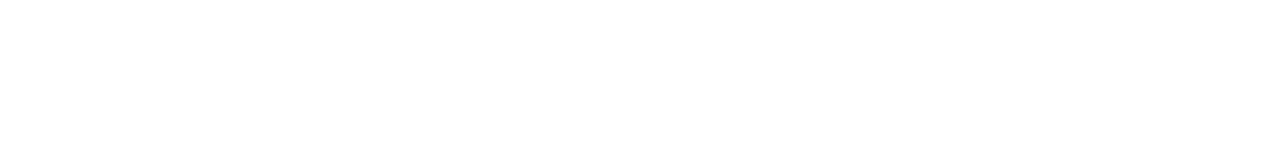
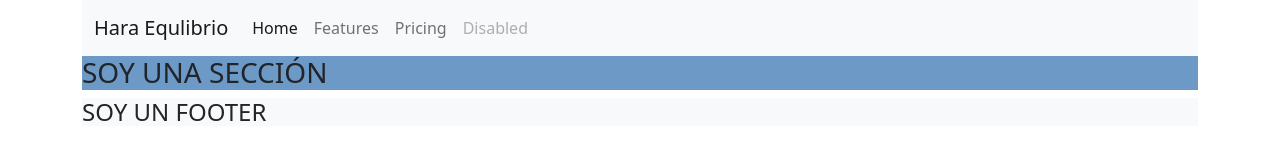
Before and after one commit to marcobertonati/hara.equilibrio, a website: page index.html in a window 1280 px wide. Drawn offline with nearby package versions, Linux system fonts and the light colour scheme.

Commit message:
=Esqueleto página web

```diff
--- a/index.html
+++ b/index.html
@@ -5,8 +5,63 @@
     <meta http-equiv="X-UA-Compatible" content="IE=edge">
     <meta name="viewport" content="width=device-width, initial-scale=1.0">
     <title>Document</title>
+
+    <!--Repositorio Git: https://github.com/marcobertonati/hara.equilibrio-->
+
+    <!--Link CDN Bootstrap-->
+    <link href="https://cdn.jsdelivr.net/npm/bootstrap@5.1.0/dist/css/bootstrap.min.css" rel="stylesheet" integrity="sha384-KyZXEAg3QhqLMpG8r+8fhAXLRk2vvoC2f3B09zVXn8CA5QIVfZOJ3BCsw2P0p/We" crossorigin="anonymous">
+
+    <!--Link CSS propio-->
+    <link rel="stylesheet" href="./src/css/style.css">
 </head>
 <body>
 
+    <div class="container">
+
+        <header>
+        <nav class="navbar navbar-expand-lg navbar-light bg-light">
+            <div class="container-fluid">
+              <a class="navbar-brand" href="#">Hara Equlibrio</a>
+              <button class="navbar-toggler" type="button" data-bs-toggle="collapse" data-bs-target="#navbarNav" aria-controls="navbarNav" aria-expanded="false" aria-label="Toggle navigation">
+                <span class="navbar-toggler-icon"></span>
+              </button>
+              <div class="collapse navbar-collapse" id="navbarNav">
+                <ul class="navbar-nav">
+                  <li class="nav-item">
+                    <a class="nav-link active" aria-current="page" href="#">Home</a>
+                  </li>
+                  <li class="nav-item">
+                    <a class="nav-link" href="#">Features</a>
+                  </li>
+                  <li class="nav-item">
+                    <a class="nav-link" href="#">Pricing</a>
+                  </li>
+                  <li class="nav-item">
+                    <a class="nav-link disabled" href="#" tabindex="-1" aria-disabled="true">Disabled</a>
+                  </li>
+                </ul>
+              </div>
+            </div>
+          </nav>
+        </header>
+
+        <!--CONTENIDO PRINCIPAL-->
+        <section>
+            <!--Contenido-->
+            <h3 class="section-container">SOY UNA SECCIÓN</h3>
+        </section>
+
+        <!--FOOTER-->
+        <footer class="footer-container">
+            <h4>SOY UN FOOTER</h4>
+        </footer>
+
+
+    </div>
+
+
+    <!--Link CDN JavaScript Bootstrap-->
+    <script src="https://cdn.jsdelivr.net/npm/bootstrap@5.1.0/dist/js/bootstrap.bundle.min.js" integrity="sha384-U1DAWAznBHeqEIlVSCgzq+c9gqGAJn5c/t99JyeKa9xxaYpSvHU5awsuZVVFIhvj" crossorigin="anonymous"></script>
+
 </body>
 </html>
--- /dev/null
+++ b/src/css/style.css
@@ -0,0 +1,11 @@
+
+
+/*--Section--*/
+.section-container {
+    background-color: rgb(109, 153, 198);
+}
+
+/*--Footer--*/
+.footer-container{
+    background-color: rgb(248, 249, 250);
+}
```
